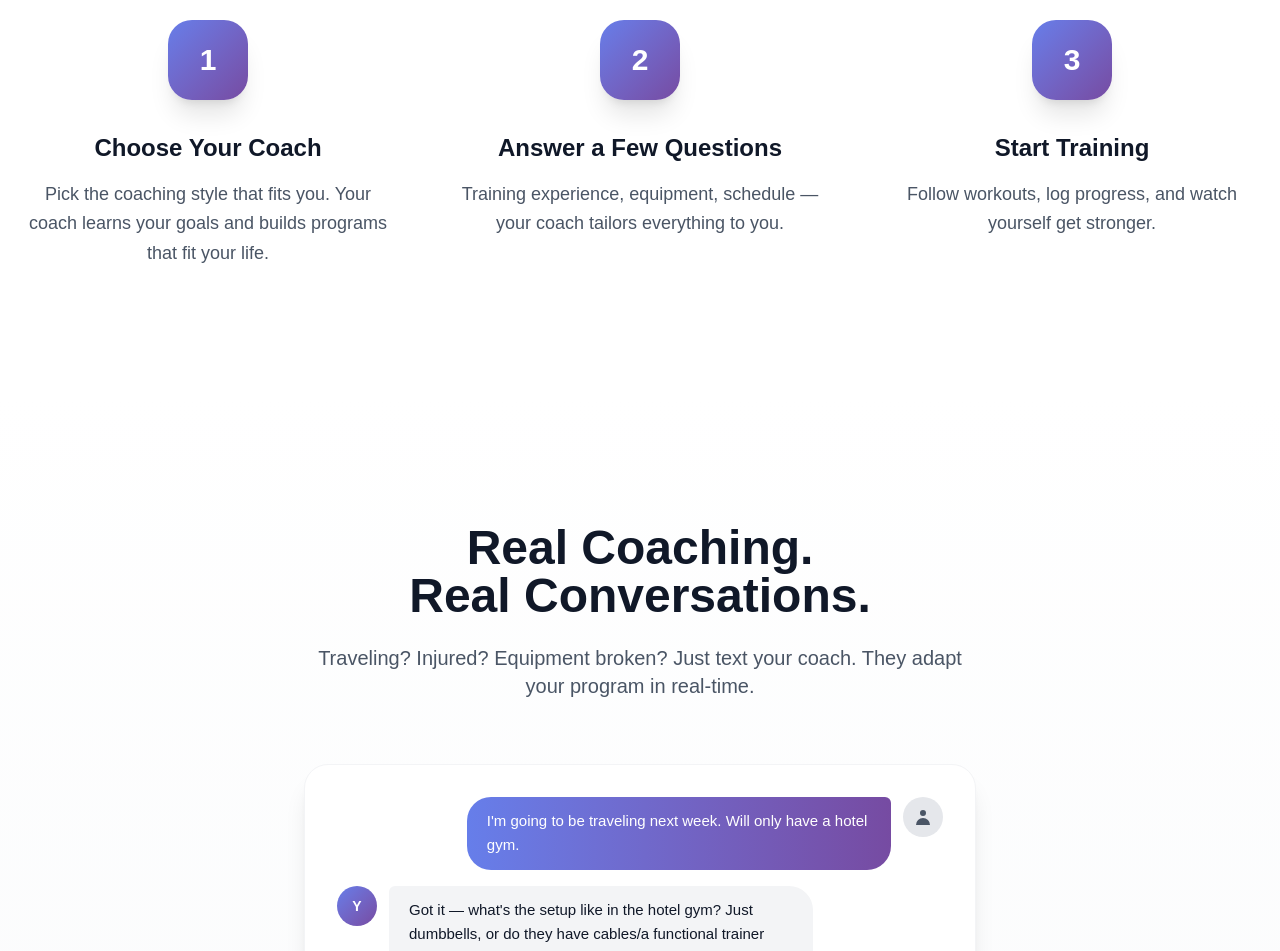
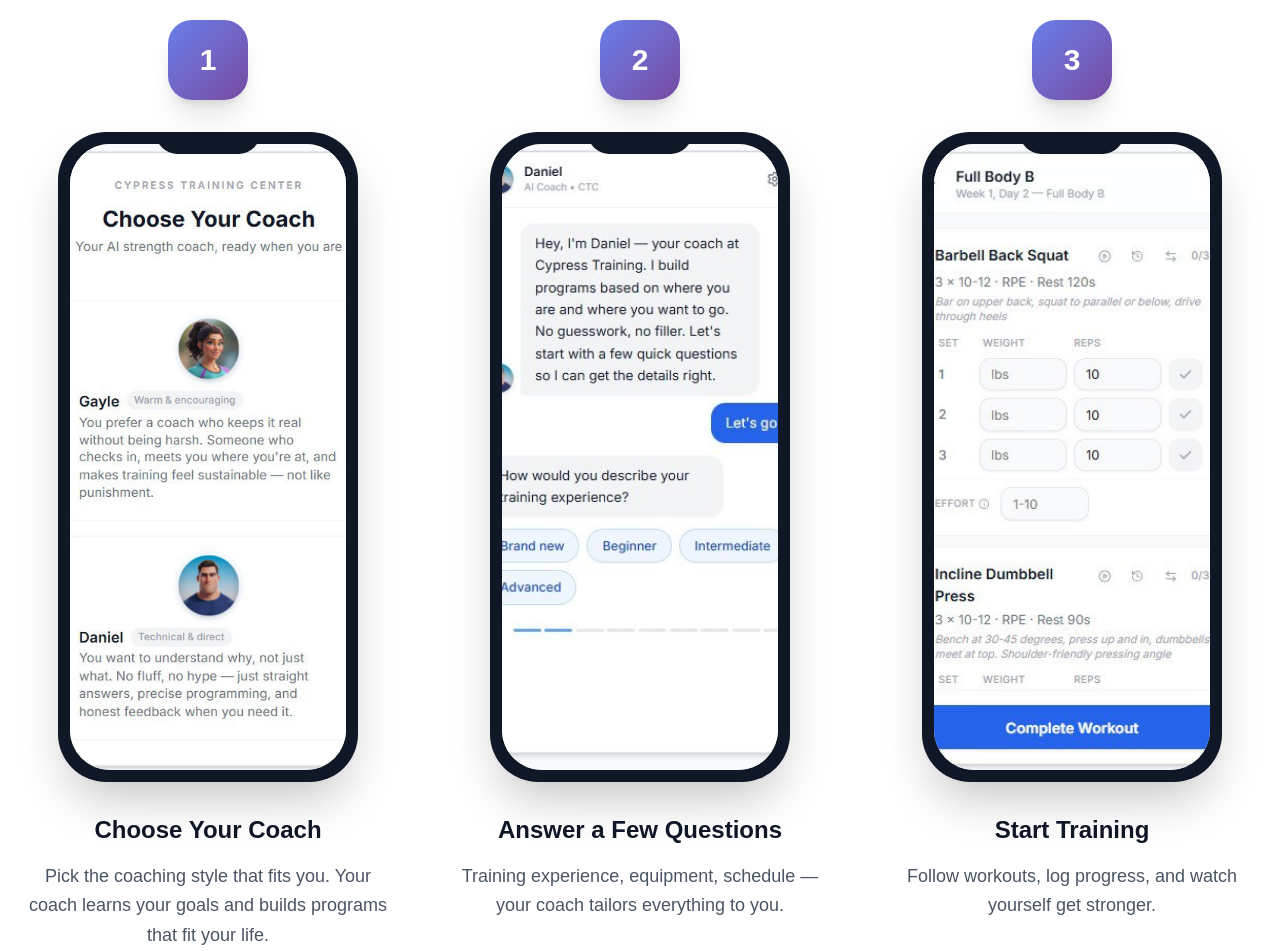
Before and after one commit to iandramirez94/cypress-training-site, a Next.js app: page /ai in a window 1280 px wide. Shown: the part 1100-2051 px from the top of the page. Built offline with nearby package versions, Linux system fonts and the light colour scheme.

Commit message:
Swap chat bubble colors (coach=blue left, user=grey right), add screenshots back to How It Works, add avatar support

```diff
--- a/app/ai/page.tsx
+++ b/app/ai/page.tsx
@@ -4,6 +4,7 @@ import { motion, useScroll, useTransform } from 'framer-motion';
 import Image from 'next/image';
 import { useRef } from 'react';
 import ChatConversation from '@/components/ChatConversation';
+import PhoneMockup from '@/components/PhoneMockup';
 
 export default function AIPage() {
   const containerRef = useRef(null);
@@ -97,6 +98,15 @@ export default function AIPage() {
               <div className="w-20 h-20 bg-gradient-to-br from-[#667eea] to-[#764ba2] rounded-3xl flex items-center justify-center text-white text-3xl font-bold mx-auto mb-8 shadow-xl">
                 1
               </div>
+              <div className="mb-8">
+                <PhoneMockup
+                  src="/app-screenshots/01-coach-selection.jpg"
+                  alt="Choose your coach"
+                  width={300}
+                  height={650}
+                  className="mx-auto"
+                />
+              </div>
               <h3 className="text-2xl font-bold text-gray-900 mb-4">
                 Choose Your Coach
               </h3>
@@ -116,6 +126,15 @@ export default function AIPage() {
               <div className="w-20 h-20 bg-gradient-to-br from-[#667eea] to-[#764ba2] rounded-3xl flex items-center justify-center text-white text-3xl font-bold mx-auto mb-8 shadow-xl">
                 2
               </div>
+              <div className="mb-8">
+                <PhoneMockup
+                  src="/app-screenshots/03-experience.jpg"
+                  alt="Answer questions"
+                  width={300}
+                  height={650}
+                  className="mx-auto"
+                />
+              </div>
               <h3 className="text-2xl font-bold text-gray-900 mb-4">
                 Answer a Few Questions
               </h3>
@@ -134,6 +153,15 @@ export default function AIPage() {
             >
               <div className="w-20 h-20 bg-gradient-to-br from-[#667eea] to-[#764ba2] rounded-3xl flex items-center justify-center text-white text-3xl font-bold mx-auto mb-8 shadow-xl">
                 3
+              </div>
+              <div className="mb-8">
+                <PhoneMockup
+                  src="/app-screenshots/09-workout.jpg"
+                  alt="Start training"
+                  width={300}
+                  height={650}
+                  className="mx-auto"
+                />
               </div>
               <h3 className="text-2xl font-bold text-gray-900 mb-4">
                 Start Training
--- a/components/ChatConversation.tsx
+++ b/components/ChatConversation.tsx
@@ -11,9 +11,10 @@ interface Message {
 interface ChatConversationProps {
   messages: Message[];
   coachName?: string;
+  coachAvatar?: string;
 }
 
-export default function ChatConversation({ messages, coachName = 'Your Coach' }: ChatConversationProps) {
+export default function ChatConversation({ messages, coachName = 'Your Coach', coachAvatar }: ChatConversationProps) {
   return (
     <div className="w-full max-w-2xl mx-auto bg-white rounded-3xl shadow-xl p-8 border border-gray-100">
       <div className="space-y-1">
@@ -23,6 +24,7 @@ export default function ChatConversation({ messages, coachName = 'Your Coach' }:
             sender={msg.sender}
             message={msg.message}
             coachName={coachName}
+            coachAvatar={coachAvatar}
             delay={msg.delay || index * 0.1}
           />
         ))}
--- a/components/ChatMessage.tsx
+++ b/components/ChatMessage.tsx
@@ -15,7 +15,7 @@ export default function ChatMessage({
   sender,
   message,
   coachName = 'Your Coach',
-  coachAvatar = '/coach-avatar.jpg',
+  coachAvatar,
   delay = 0
 }: ChatMessageProps) {
   const isUser = sender === 'user';
@@ -29,23 +29,35 @@ export default function ChatMessage({
       className={`flex gap-3 mb-4 ${isUser ? 'justify-end' : 'justify-start'}`}
     >
       {!isUser && (
-        <div className="w-10 h-10 rounded-full bg-gradient-to-br from-[#667eea] to-[#764ba2] flex items-center justify-center text-white font-semibold text-sm flex-shrink-0">
-          {coachName.charAt(0)}
+        <div className="w-10 h-10 rounded-full overflow-hidden flex-shrink-0 shadow-md">
+          {coachAvatar ? (
+            <Image
+              src={coachAvatar}
+              alt={coachName}
+              width={40}
+              height={40}
+              className="w-full h-full object-cover"
+            />
+          ) : (
+            <div className="w-full h-full bg-gradient-to-br from-[#667eea] to-[#764ba2] flex items-center justify-center text-white font-semibold text-sm">
+              {coachName.charAt(0)}
+            </div>
+          )}
         </div>
       )}
 
       <div
-        className={`max-w-[70%] rounded-3xl px-5 py-3 ${
+        className={`max-w-[70%] rounded-3xl px-5 py-3 shadow-sm ${
           isUser
-            ? 'bg-gradient-to-r from-[#667eea] to-[#764ba2] text-white rounded-tr-md'
-            : 'bg-gray-100 text-gray-900 rounded-tl-md'
+            ? 'bg-gray-100 text-gray-900 rounded-tr-md'
+            : 'bg-gradient-to-r from-[#667eea] to-[#764ba2] text-white rounded-tl-md'
         }`}
       >
         <p className="text-[15px] leading-relaxed">{message}</p>
       </div>
 
       {isUser && (
-        <div className="w-10 h-10 rounded-full bg-gray-200 flex items-center justify-center flex-shrink-0">
+        <div className="w-10 h-10 rounded-full bg-gray-200 flex items-center justify-center flex-shrink-0 shadow-md">
           <svg className="w-5 h-5 text-gray-600" fill="currentColor" viewBox="0 0 20 20">
             <path fillRule="evenodd" d="M10 9a3 3 0 100-6 3 3 0 000 6zm-7 9a7 7 0 1114 0H3z" clipRule="evenodd" />
           </svg>
```
